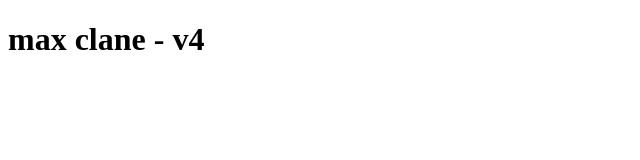
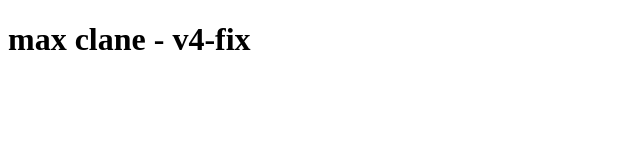
Before and after one commit to maximelance/Git_starter, a plain HTML site: page Index.html in a window 1280 px wide. Shown: the full height of the page, 0-640 px from the left. Drawn offline with Linux system fonts and the light colour scheme.

Commit message:
fix - V3

```diff
--- a/Index.html
+++ b/Index.html
@@ -2,6 +2,6 @@
 <html>
 	<head></head>
 	<body>
-		<h1> max clane - v4</h1>
+		<h1> max clane - v4-fix</h1>
 	<body>
 </html>
```
